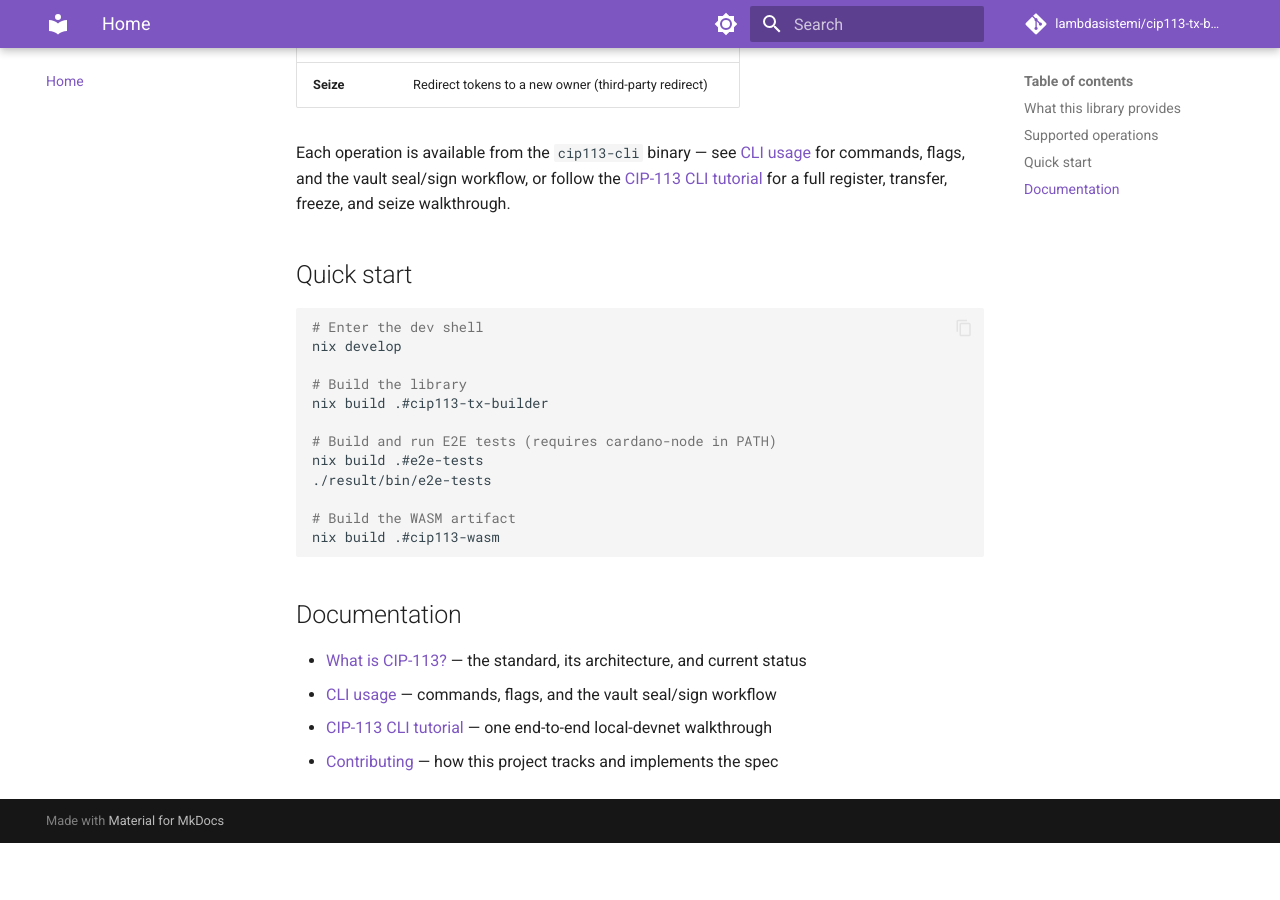
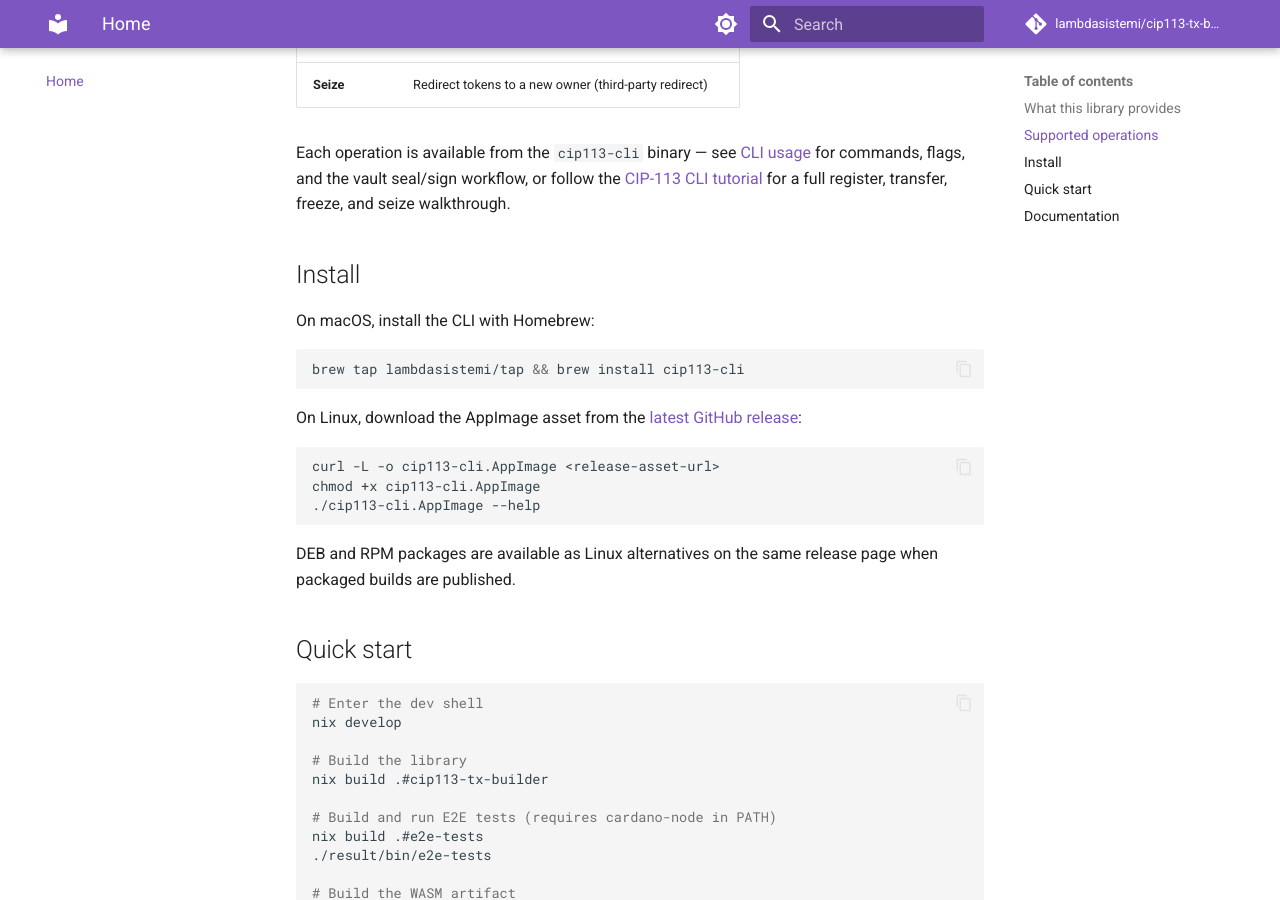
Before and after one commit to lambdasistemi/cip113-tx-builder, an MkDocs documentation site: the page built from docs/index.md, in a window 1280 px wide and 900 px high, scrolled down 888 px. Built offline with MkDocs 1.6.1 and Material for MkDocs 9.7.7, drawn with Linux system fonts in a browser that asks for light colours; comment, search, counter and statistics services are not loaded; before the commit the page ends 1731 px from its top, so only the background shows below that.

Commit message:
docs: add install instructions
Tasks: T7601, T7602, T7603, T7604

````diff
--- a/docs/index.md
+++ b/docs/index.md
@@ -28,6 +28,26 @@ Each operation is available from the `cip113-cli` binary — see
 follow the [CIP-113 CLI tutorial](tutorial.md) for a full register, transfer,
 freeze, and seize walkthrough.
 
+## Install
+
+On macOS, install the CLI with Homebrew:
+
+```bash
+brew tap lambdasistemi/tap && brew install cip113-cli
+```
+
+On Linux, download the AppImage asset from the
+[latest GitHub release](https://github.com/lambdasistemi/cip113-tx-builder/releases/latest):
+
+```bash
+curl -L -o cip113-cli.AppImage <release-asset-url>
+chmod +x cip113-cli.AppImage
+./cip113-cli.AppImage --help
+```
+
+DEB and RPM packages are available as Linux alternatives on the same release
+page when packaged builds are published.
+
 ## Quick start
 
 ```bash
````
Also changed, not shown: README.md (+20 -0 lines), specs/76-distribution-docs-release-proof/tasks.md (+4 -4 lines).
